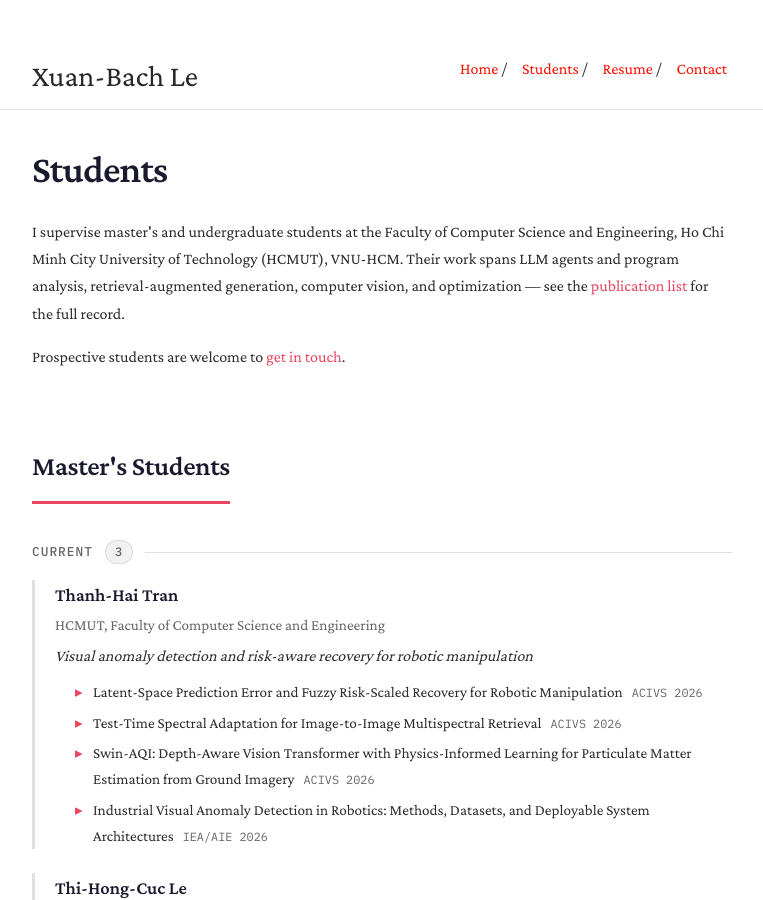
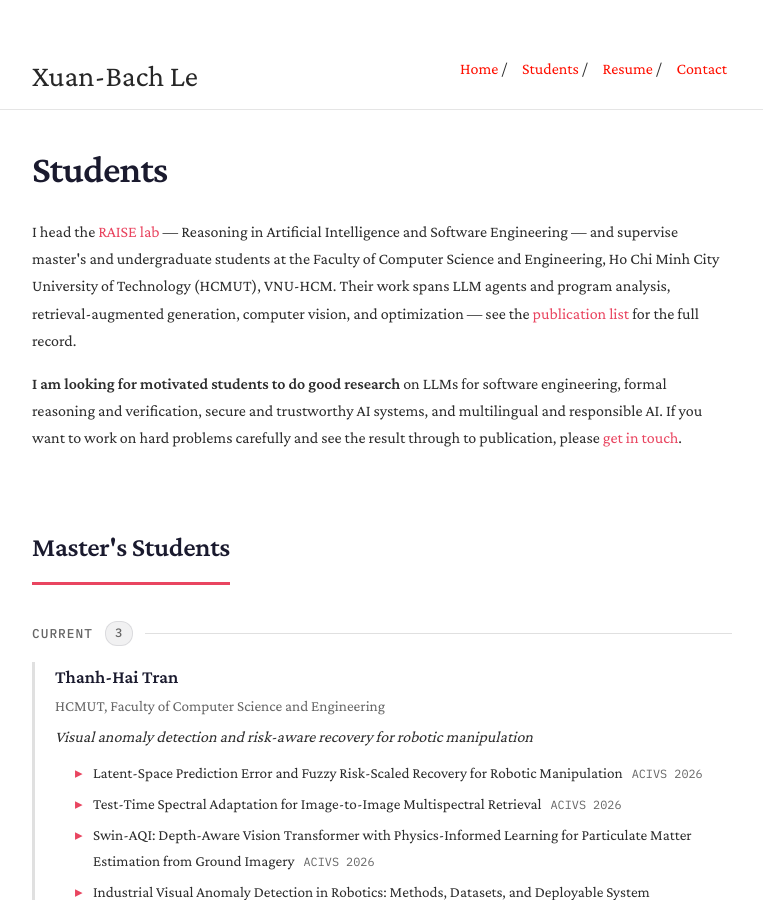
Before and after one commit to lexuanbach/lexuanbach.github.io, a Jekyll site: the page built from students.md, in a window 1280 px wide and 900 px high. Shown: the whole window, without its empty margins (258-1021 px from the left). Built offline with Jekyll 4.4.1, drawn with Linux system fonts in a browser that asks for light colours.

Commit message:
Add RAISE lab affiliation and a call for motivated students
Name the lab in the homepage subtitle and bio, and add a recruiting
callout after the research tags. The students page now opens with the
lab and asks directly for motivated students rather than the previous
one-line note. Lab name and research themes come from the RAISE site.

```diff
--- a/students.md
+++ b/students.md
@@ -227,8 +227,8 @@ body {
 
 <div class="students-intro">
     <h1>Students</h1>
-    <p>I supervise master's and undergraduate students at the Faculty of Computer Science and Engineering, Ho Chi Minh City University of Technology (HCMUT), VNU-HCM. Their work spans LLM agents and program analysis, retrieval-augmented generation, computer vision, and optimization — see the <a href="{{ site.baseurl }}">publication list</a> for the full record.</p>
-    <p>Prospective students are welcome to <a href="contact">get in touch</a>.</p>
+    <p>I head the <a href="https://raise-website.vercel.app/" target="_blank">RAISE lab</a> — Reasoning in Artificial Intelligence and Software Engineering — and supervise master's and undergraduate students at the Faculty of Computer Science and Engineering, Ho Chi Minh City University of Technology (HCMUT), VNU-HCM. Their work spans LLM agents and program analysis, retrieval-augmented generation, computer vision, and optimization — see the <a href="{{ site.baseurl }}">publication list</a> for the full record.</p>
+    <p><strong>I am looking for motivated students to do good research</strong> on LLMs for software engineering, formal reasoning and verification, secure and trustworthy AI systems, and multilingual and responsible AI. If you want to work on hard problems carefully and see the result through to publication, please <a href="contact">get in touch</a>.</p>
 </div>
 
 {% assign masters = site.data.students | where: "level", "master" %}
```
Also changed, not shown: index.md (+46 -2 lines).
